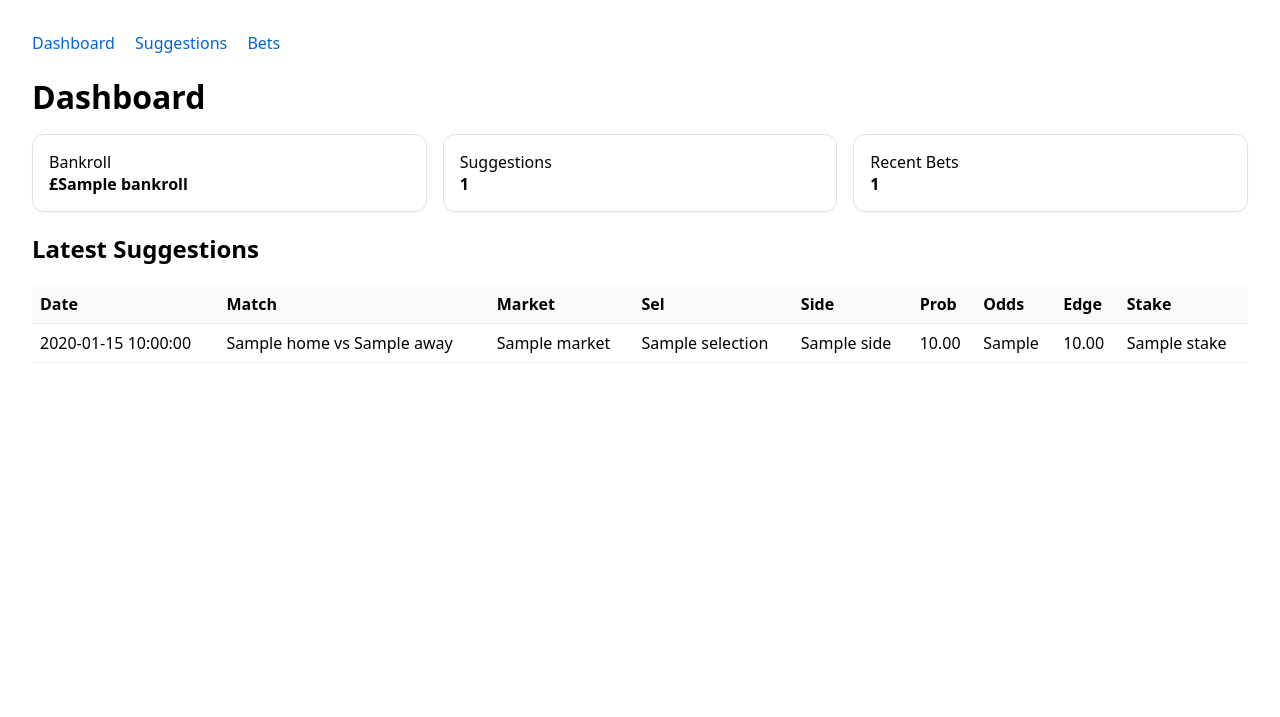
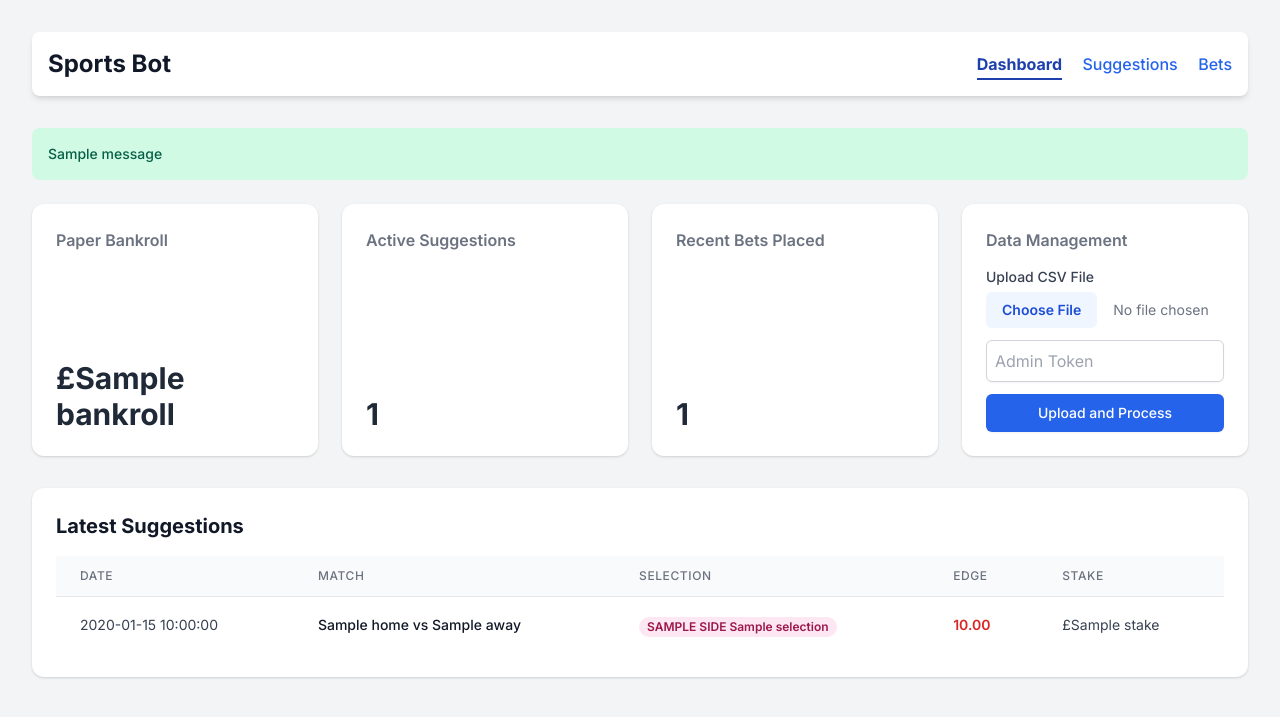
Before and after one commit to warmo1/autobet, a Flask app: template sports/templates/dashboard.html in a window 1280 px wide. Shown: the top 717 px of the page. Run offline with Flask 3, Linux system fonts and the light colour scheme; the template is opened without the code that fills it: most values are stand-ins (such as "Sample title", 1, 10 or a date in 2020); one stand-in notice (Sample message) is shown; parts of the project's set-up code (start-up, migrations or seed data) failed here and were passed over; some libraries are stand-ins or nearby versions.

Commit message:
Update dashboard.html

```diff
--- a/sports/templates/dashboard.html
+++ b/sports/templates/dashboard.html
@@ -1,55 +1,121 @@
 <!doctype html>
-<html>
+<html lang="en">
 <head>
-  <meta charset="utf-8">
+  <meta charset="UTF-8">
+  <meta name="viewport" content="width=device-width, initial-scale=1.0">
   <title>Sports Bot Dashboard</title>
+  <script src="https://cdn.tailwindcss.com"></script>
   <style>
-    body { font-family: system-ui, -apple-system, Segoe UI, Roboto, Arial, sans-serif; margin: 2rem; }
-    h1 { margin-bottom: 0.25rem; }
-    .nav { margin-bottom: 1rem; }
-    .nav a { margin-right: 1rem; text-decoration: none; color: #0366d6; }
-    .cards { display: grid; gap: 1rem; grid-template-columns: repeat(auto-fit, minmax(220px, 1fr)); margin: 1rem 0; }
-    .card { border: 1px solid #e1e1e1; border-radius: 12px; padding: 1rem; box-shadow: 0 1px 2px rgba(0,0,0,0.04); }
-    table { width: 100%; border-collapse: collapse; margin-top: 0.5rem; }
-    th, td { border-bottom: 1px solid #eee; padding: 0.5rem; text-align: left; }
-    th { background: #fafafa; }
-    .muted { color: #666; }
+    @import url('https://fonts.googleapis.com/css2?family=Inter:wght@400;500;600;700&display=swap');
+    body {
+      font-family: 'Inter', sans-serif;
+      background-color: #f3f4f6;
+    }
+    .card {
+        background-color: white;
+        border-radius: 0.75rem;
+        box-shadow: 0 1px 3px 0 rgba(0, 0, 0, 0.1), 0 1px 2px 0 rgba(0, 0, 0, 0.06);
+    }
+    .alert-success { background-color: #d1fae5; color: #065f46; }
+    .alert-error { background-color: #fee2e2; color: #991b1b; }
   </style>
 </head>
-<body>
-  <div class="nav">
-    <a href="/">Dashboard</a>
-    <a href="/suggestions">Suggestions</a>
-    <a href="/bets">Bets</a>
+<body class="text-gray-800">
+  <div class="container mx-auto p-4 sm:p-6 lg:p-8">
+    <nav class="bg-white p-4 rounded-lg shadow-md mb-8 flex items-center justify-between">
+      <h1 class="text-2xl font-bold text-gray-900">Sports Bot</h1>
+      <div class="space-x-4">
+        <a href="/" class="text-blue-800 font-bold border-b-2 border-blue-800 pb-1">Dashboard</a>
+        <a href="/suggestions" class="text-blue-600 hover:text-blue-800 font-medium">Suggestions</a>
+        <a href="/bets" class="text-blue-600 hover:text-blue-800 font-medium">Bets</a>
       </div>
-  <h1>Dashboard</h1>
+    </nav>
 
-  <div class="cards">
-    <div class="card"><div>Bankroll</div><div><strong>£{{ bankroll }}</strong></div></div>
-    <div class="card"><div>Suggestions</div><div><strong>{{ suggestions|length }}</strong></div></div>
-    <div class="card"><div>Recent Bets</div><div><strong>{{ recent_bets|length }}</strong></div></div>
+    <!-- Flash Messages -->
+    {% with messages = get_flashed_messages(with_categories=true) %}
+      {% if messages %}
+        <div class="mb-6 space-y-2">
+        {% for category, message in messages %}
+          <div class="alert-{{ category }} p-4 rounded-lg text-sm font-medium">
+            {{ message }}
+          </div>
+        {% endfor %}
+        </div>
+      {% endif %}
+    {% endwith %}
+
+    <div class="grid grid-cols-1 md:grid-cols-2 lg:grid-cols-4 gap-6">
+      <!-- Bankroll Card -->
+      <div class="card p-6 flex flex-col justify-between">
+        <h3 class="font-semibold text-gray-500">Paper Bankroll</h3>
+        <p class="text-3xl font-bold mt-2">£{{ bankroll }}</p>
+      </div>
+      <!-- Suggestions Card -->
+      <div class="card p-6 flex flex-col justify-between">
+        <h3 class="font-semibold text-gray-500">Active Suggestions</h3>
+        <p class="text-3xl font-bold mt-2">{{ suggestions|length }}</p>
+      </div>
+      <!-- Recent Bets Card -->
+      <div class="card p-6 flex flex-col justify-between">
+        <h3 class="font-semibold text-gray-500">Recent Bets Placed</h3>
+        <p class="text-3xl font-bold mt-2">{{ recent_bets|length }}</p>
+      </div>
+      <!-- Data Management Card -->
+      <div class="card p-6">
+        <h3 class="font-semibold text-gray-500 mb-3">Data Management</h3>
+        <form action="{{ url_for('upload_file') }}" method="post" enctype="multipart/form-data" class="space-y-3">
+          <div>
+            <label for="file" class="text-sm font-medium text-gray-700">Upload CSV File</label>
+            <input type="file" name="file" id="file" class="mt-1 block w-full text-sm text-gray-500 file:mr-4 file:py-2 file:px-4 file:rounded-md file:border-0 file:text-sm file:font-semibold file:bg-blue-50 file:text-blue-700 hover:file:bg-blue-100">
+          </div>
+          <div>
+            <input type="password" name="token" placeholder="Admin Token" required class="mt-1 block w-full p-2 border border-gray-300 rounded-md shadow-sm focus:ring-blue-500 focus:border-blue-500">
+          </div>
+          <button type="submit" class="w-full px-4 py-2 border border-transparent text-sm font-medium rounded-md shadow-sm text-white bg-blue-600 hover:bg-blue-700 focus:outline-none focus:ring-2 focus:ring-offset-2 focus:ring-blue-500">
+            Upload and Process
+          </button>
+        </form>
+      </div>
     </div>
 
-  <h2>Latest Suggestions</h2>
-  <table>
-    <thead><tr><th>Date</th><th>Match</th><th>Market</th><th>Sel</th><th>Side</th><th>Prob</th><th>Odds</th><th>Edge</th><th>Stake</th></tr></thead>
-    <tbody>
+    <div class="card p-6 mt-8">
+      <h2 class="text-xl font-bold mb-4 text-gray-900">Latest Suggestions</h2>
+      <div class="overflow-x-auto">
+        <table class="min-w-full divide-y divide-gray-200">
+          <thead class="bg-gray-50">
+            <tr>
+              <th scope="col" class="px-6 py-3 text-left text-xs font-medium text-gray-500 uppercase tracking-wider">Date</th>
+              <th scope="col" class="px-6 py-3 text-left text-xs font-medium text-gray-500 uppercase tracking-wider">Match</th>
+              <th scope="col" class="px-6 py-3 text-left text-xs font-medium text-gray-500 uppercase tracking-wider">Selection</th>
+              <th scope="col" class="px-6 py-3 text-left text-xs font-medium text-gray-500 uppercase tracking-wider">Edge</th>
+              <th scope="col" class="px-6 py-3 text-left text-xs font-medium text-gray-500 uppercase tracking-wider">Stake</th>
+            </tr>
+          </thead>
+          <tbody class="bg-white divide-y divide-gray-200">
+            {% if suggestions %}
               {% for s in suggestions[:10] %}
                 <tr>
-        <td>{{ s.date }}</td>
-        <td>{{ s.home }} vs {{ s.away }}</td>
-        <td>{{ s.market }}</td>
-        <td>{{ s.selection }}</td>
-        <td>{{ s.side }}</td>
-        <td>{{ "%.2f"|format(s.model_prob) }}</td>
-        <td>{{ s.market_odds }}</td>
-        <td>{{ "%.2f"|format(s.edge) }}</td>
-        <td>{{ s.stake }}</td>
+                  <td class="px-6 py-4 whitespace-nowrap text-sm text-gray-700">{{ s.date }}</td>
+                  <td class="px-6 py-4 whitespace-nowrap text-sm font-medium text-gray-900">{{ s.home }} vs {{ s.away }}</td>
+                  <td class="px-6 py-4 whitespace-nowrap">
+                    <span class="px-2 inline-flex text-xs leading-5 font-semibold rounded-full
+                      {% if s.side == 'back' %} bg-blue-100 text-blue-800 {% else %} bg-pink-100 text-pink-800 {% endif %}">
+                      {{ s.side | upper }} {{ s.selection }}
+                    </span>
+                  </td>
+                  <td class="px-6 py-4 whitespace-nowrap text-sm font-semibold {% if s.edge > 0 %} text-green-600 {% else %} text-red-600 {% endif %}">{{ "%.2f"|format(s.edge) }}</td>
+                  <td class="px-6 py-4 whitespace-nowrap text-sm text-gray-700">£{{ s.stake }}</td>
                 </tr>
+              {% endfor %}
             {% else %}
-      <tr><td colspan="9" class="muted">No suggestions yet. Run <code>python -m sports.run suggest</code>.</td></tr>
-    {% endfor %}
+              <tr>
+                <td colspan="5" class="px-6 py-4 text-center text-sm text-gray-500">No suggestions yet. Run <code>python3 -m sports.run suggest</code> or upload data.</td>
+              </tr>
+            {% endif %}
           </tbody>
         </table>
+      </div>
+    </div>
+  </div>
 </body>
 </html>
```
Lines whose indentation alone changed are shown as unchanged.
